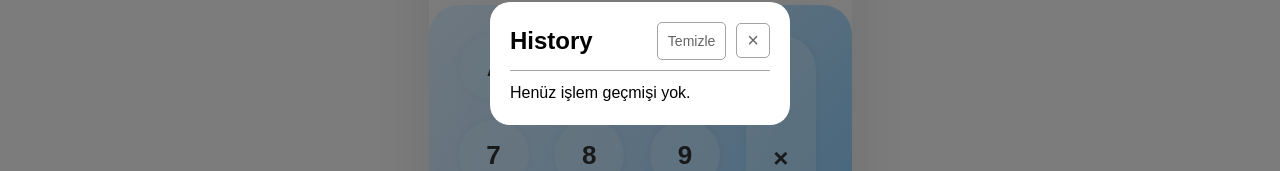
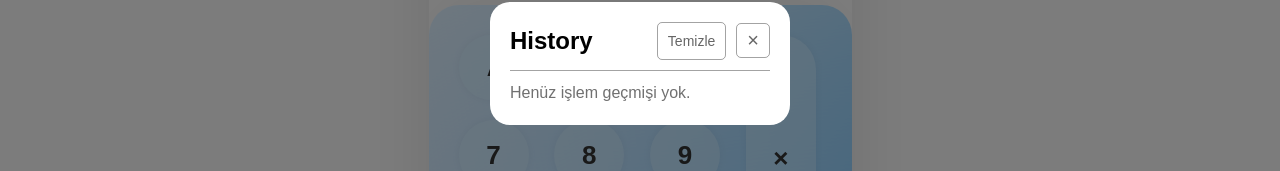
Before and after one commit to bartwo21/iphone-calculator, a React (Vite) app: page / in a window 1280 px wide. Both pictures are taken after a click on the button 808 px from the left and 95 px from the top of the page. Shown: the part 337-508 px from the top of the page. Built offline with nearby package versions, Linux system fonts and the light colour scheme.

Commit message:
fix: color

```diff
--- a/src/styles/history.css
+++ b/src/styles/history.css
@@ -51,6 +51,7 @@
 .history-items {
   overflow-y: auto;
   flex: 1;
+  color: var(--history-modal-p-color);
 }
 
 h2 {
--- a/src/styles/variables.css
+++ b/src/styles/variables.css
@@ -38,7 +38,7 @@
   --history-content-bg: white;
   --dark-history-modal-bg: #212121;
   --history-modal-font-color: white;
-  --history-modal-p-color: #585858f6;
+  --history-modal-p-color: #707070;
   --history-modal-close-button-color: #666;
   --clear-history-button-color: #666;
   --dark-clear-history-button-color: #fff;
```
